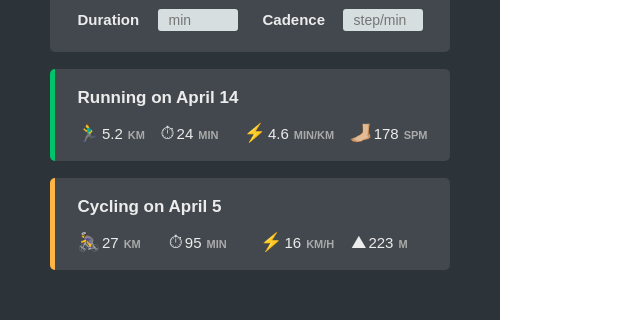
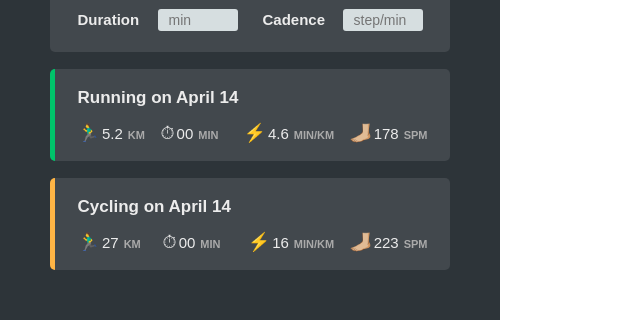
Before and after one commit to Withlaw/-_-, a React (Create React App) app in the folder JS_ZtoE/Mapty/react-app/: page / in a window 1280 px wide. Shown: the part 163-483 px from the top of the page, without its empty margins (0-640 px from the left). Built offline with nearby package versions, Linux system fonts and the light colour scheme.

Commit message:
mapty: new workout 구현

```diff
--- a/JS_ZtoE/Mapty/react-app/src/components/Form/index.tsx
+++ b/JS_ZtoE/Mapty/react-app/src/components/Form/index.tsx
@@ -1,6 +1,6 @@
 import { useMemo, useRef, useState } from 'react';
 import FormRow from './FormRow';
-import { FormStateType, FormTypeList } from '../workouts';
+import { FormDataType, FormTypeList } from '../workouts';
 
 /*
 1. formList 값을 의존성 주입으로 처리
@@ -9,12 +9,12 @@ import { FormStateType, FormTypeList } from '../workouts';
 3. 위를 통해서 form content를 완벽히 동적으로 처리
 4. 여러 dom node를 ref에 저장할 때: ref={el => (inputRef.current[idx] = el!)} 혹은 narrowing
 5. 배열 유니언 타입지정 (string | number)[]
-
+key={`item-${idx}`}
 */
 
 type FormPropsType = {
   formList: FormTypeList;
-  setFormData: React.Dispatch<React.SetStateAction<FormStateType>>;
+  setFormData: React.Dispatch<React.SetStateAction<FormDataType>>;
   setIsFormActive: React.Dispatch<React.SetStateAction<boolean>>;
 };
 
@@ -28,8 +28,10 @@ const Form = ({ formList, setFormData, setIsFormActive }: FormPropsType) => {
   };
   const submitHandler = (e: React.FormEvent<HTMLFormElement>) => {
     e.preventDefault();
-    setFormData([type, ...inputRef.current.map(el => el.value)]);
-    setIsFormActive(false);
+    setFormData(prevFormData => {
+      return [...prevFormData, [type, ...inputRef.current.map(el => el.value)]];
+    });
+    // setIsFormActive(false);
     setType(initialState);
     inputRef.current.forEach((el, idx) => {
       if (idx === 0) el.focus(); // 첫번째 요소 오토 포커싱
--- /dev/null
+++ b/JS_ZtoE/Mapty/react-app/src/components/layout/NotItem.tsx
@@ -0,0 +1,13 @@
+import Card from './Card';
+
+type NotItemProps = { message?: string };
+
+const NotItem = ({ message = 'Nothing...' }: NotItemProps) => {
+  return (
+    <Card>
+      <h1>{message}</h1>
+    </Card>
+  );
+};
+
+export default NotItem;
--- a/JS_ZtoE/Mapty/react-app/src/components/workouts/Workout.tsx
+++ b/JS_ZtoE/Mapty/react-app/src/components/workouts/Workout.tsx
@@ -1,7 +1,60 @@
-const Workout = () => {
+import { FormDataType } from '.';
+import NotItem from '../layout/NotItem';
+
+type WorkoutProps = {
+  formData: FormDataType;
+};
+
+/*
+[...기존 데이터,
+  {
+    title: `${type} on April 14`,
+    value: 5.2,
+    unit: 'km';
+
+}]
+*/
+
+const Workout = ({ formData }: WorkoutProps) => {
+  const isData = formData.length !== 0;
   return (
     <>
-      <li className="workout workout--running" data-id="1234567890">
+      {isData ? (
+        formData.map((data, idx) => (
+          <li
+            key={`item-${idx}`}
+            className={`workout workout--${
+              typeof data[0] === 'string' && data[0].toLowerCase()
+            }`}
+            data-id="1234567890"
+          >
+            <h2 className="workout__title">{data[0]} on April 14</h2>
+            <div className="workout__details">
+              <span className="workout__icon">🏃‍♂️</span>
+              <span className="workout__value">{data[1]}</span>
+              <span className="workout__unit">km</span>
+            </div>
+            <div className="workout__details">
+              <span className="workout__icon">⏱</span>
+              <span className="workout__value">00</span>
+              <span className="workout__unit">min</span>
+            </div>
+            <div className="workout__details">
+              <span className="workout__icon">⚡️</span>
+              <span className="workout__value">{data[2]}</span>
+              <span className="workout__unit">min/km</span>
+            </div>
+            <div className="workout__details">
+              <span className="workout__icon">🦶🏼</span>
+              <span className="workout__value">{data[3]}</span>
+              <span className="workout__unit">spm</span>
+            </div>
+          </li>
+        ))
+      ) : (
+        <NotItem />
+      )}
+      {/* <li className="workout workout--running" data-id="1234567890">
         <h2 className="workout__title">Running on April 14</h2>
         <div className="workout__details">
           <span className="workout__icon">🏃‍♂️</span>
@@ -47,7 +100,7 @@ const Workout = () => {
           <span className="workout__value">223</span>
           <span className="workout__unit">m</span>
         </div>
-      </li>
+      </li> */}
     </>
   );
 };
--- a/JS_ZtoE/Mapty/react-app/src/components/workouts/index.tsx
+++ b/JS_ZtoE/Mapty/react-app/src/components/workouts/index.tsx
@@ -12,11 +12,16 @@ export type FormTypeList = {
   Cycling: Value[];
 };
 
-export type FormStateType = (string | number)[];
+export type FormDataType = (string | number)[][];
 
 const Workouts = () => {
+  // const dummyFormData: FormTypeList | [] = [];
+  const dummyFormData = [
+    ['Running', 5.2, 4.6, 178],
+    ['Cycling', 27, 16, 223],
+  ];
   const [isFormActive, setIsFormActive] = useState(true);
-  const [formData, setFormData] = useState<FormStateType>([]);
+  const [formData, setFormData] = useState<FormDataType>(dummyFormData);
 
   console.log('form: ', formData);
   const formList = useMemo(() => {
@@ -47,7 +52,7 @@ const Workouts = () => {
           setIsFormActive={setIsFormActive}
         />
       )}
-      <Workout />
+      <Workout formData={formData} />
     </ul>
   );
 };
```
